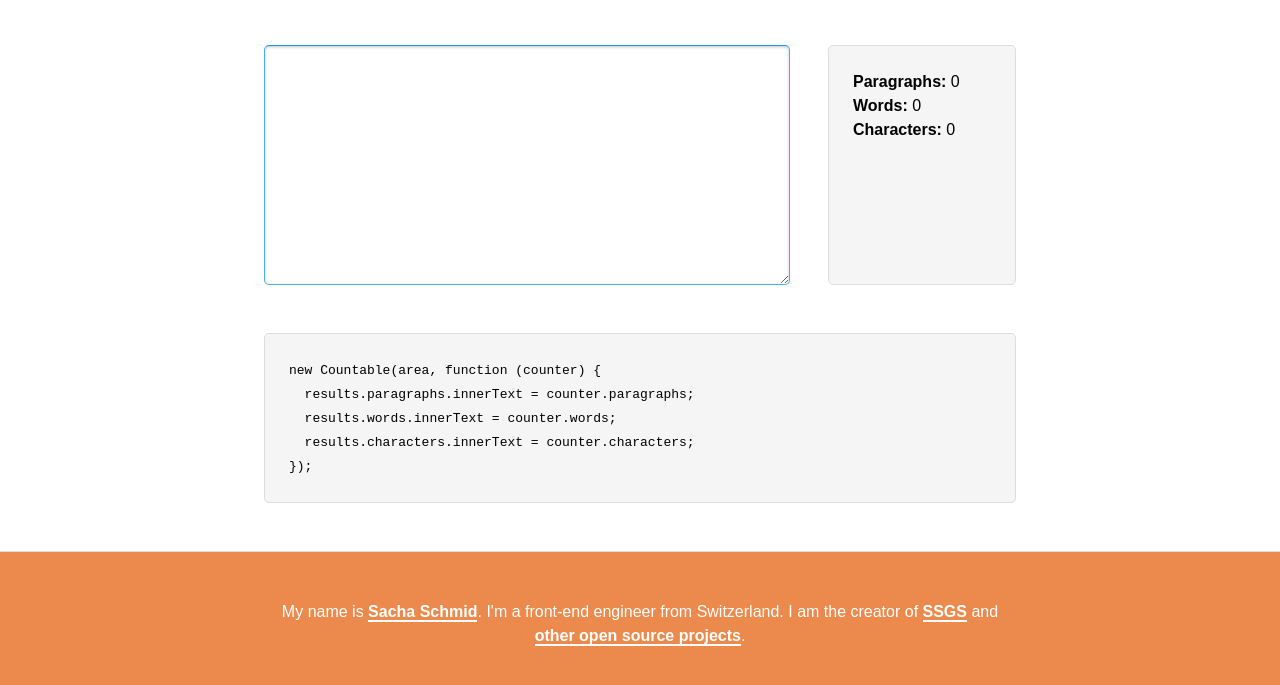
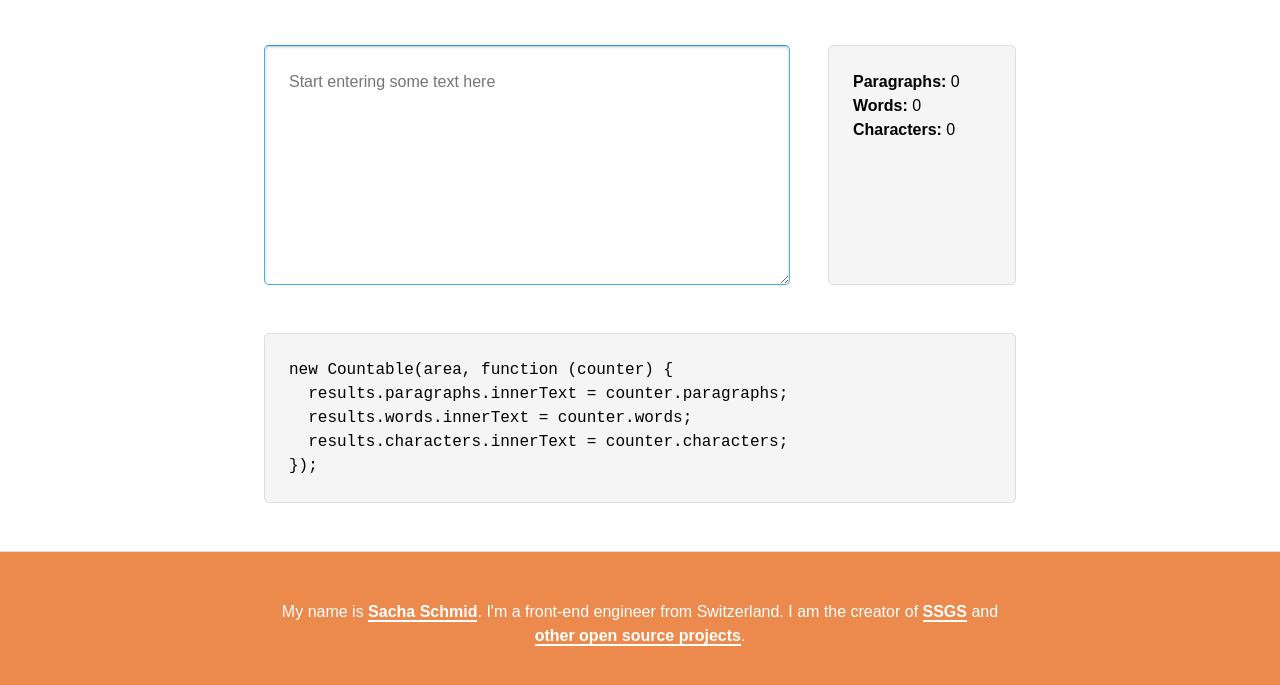
Before and after one commit to RadLikeWhoa/Countable, a plain HTML site: page index.html in a window 1280 px wide. Shown: the part 351-1036 px from the top of the page. Drawn offline with Linux system fonts and the light colour scheme; a web font is replaced by a local one.

Commit message:
Responsify demo page
The demo page displayed oddly on smaller screens, this is now fixed.

```diff
--- a/index.html
+++ b/index.html
@@ -17,7 +17,7 @@
     </header>
     <section class="wrap">
       <div class="demo">
-        <textarea id="countableArea" autofocus></textarea>
+        <textarea id="countableArea" autofocus placeholder="Start entering some text here"></textarea>
         <ul class="result">
           <li id="result__paragraphs"><strong>Paragraphs: </strong><span></span></li>
           <li id="result__words"><strong>Words: </strong><span></span></li>
--- a/scss/style.scss
+++ b/scss/style.scss
@@ -53,6 +53,11 @@ body {
 a {
   color: #eb8a4c;
   text-decoration: none;
+  @include transition(border-bottom 0.25s ease-in-out);
+
+  &:hover {
+    border-bottom-width: 4px;
+  }
 }
 
 p {
@@ -83,9 +88,13 @@ footer {
 
 h1 {
   margin: 0 0 0.75em;
-  font-size: 4em;
+  font-size: 2em;
   line-height: 1.5em;
   text-transform: uppercase;
+
+  @media (min-width: 30em) {
+    font-size: 4em;
+  }
 }
 
 .intro {
@@ -98,14 +107,14 @@ h1 {
 }
 
 .demo textarea {
-  float: left;
-  width: 70%;
+  display: block;
+  width: 100%;
   height: 15em;
-  margin-right: 5%;
   padding: 1.5em;
   font: inherit;
   border: 1px solid #ddd;
-  border-radius: 5px;
+  border-bottom: 0;
+  border-radius: 5px 5px 0 0;
   resize: vertical;
   cursor: pointer;
 
@@ -116,28 +125,49 @@ h1 {
     outline: none;
     cursor: text;
   }
+
+  @media (min-width: 41em) {
+    float: left;
+    width: 70%;
+    margin-right: 5%;
+    border-bottom: 1px solid #ddd;
+    border-radius: 5px;
+  }
 }
 
 .demo .result {
-  float: left;
-  width: 25%;
-  height: 15em;
   margin: 0;
   padding: 1.5em;
   background-color: #f5f5f5;
   border: 1px solid #ddd;
-  border-radius: 5px;
+  border-radius: 0 0 5px 5px;
   list-style: none;
+
+  @media (min-width: 41em) {
+    float: left;
+    width: 25%;
+    height: 15em;
+    border-radius: 5px;
+  }
+}
+
+pre,
+code {
+  font: 100%/1.5 Source Code Pro, monospace;
 }
 
 pre {
   margin: 0;
   padding: 1.5em;
-  font: inherit;
-  font-family: Source Code Pro, monospace;
+  @include background(linear-gradient(left, #f5f5f5 30%, rgba(#f5f5f5, 0)), linear-gradient(left, rgba(#f5f5f5, 0), #f5f5f5 70%), radial-gradient(0 50%, farthest-side, rgba(0, 0, 0, 0.2), rgba(0, 0, 0, 0)), radial-gradient(100% 50%, farthest-side, rgba(0, 0, 0, 0.2), rgba(0, 0, 0, 0)));
   background-color: #f5f5f5;
+  background-repeat: no-repeat;
+  background-position: 0 0, 100% 0, 0 0, 100% 0;
+  background-size: 40px 100%, 40px 100%, 14px 100%, 14px 100%;
+  background-attachment: local, local, scroll, scroll;
   border: 1px solid #ddd;
   border-radius: 5px;
+  overflow-y: scroll;
 }
 
 footer {
```
Also changed, not shown: css/style.css.
